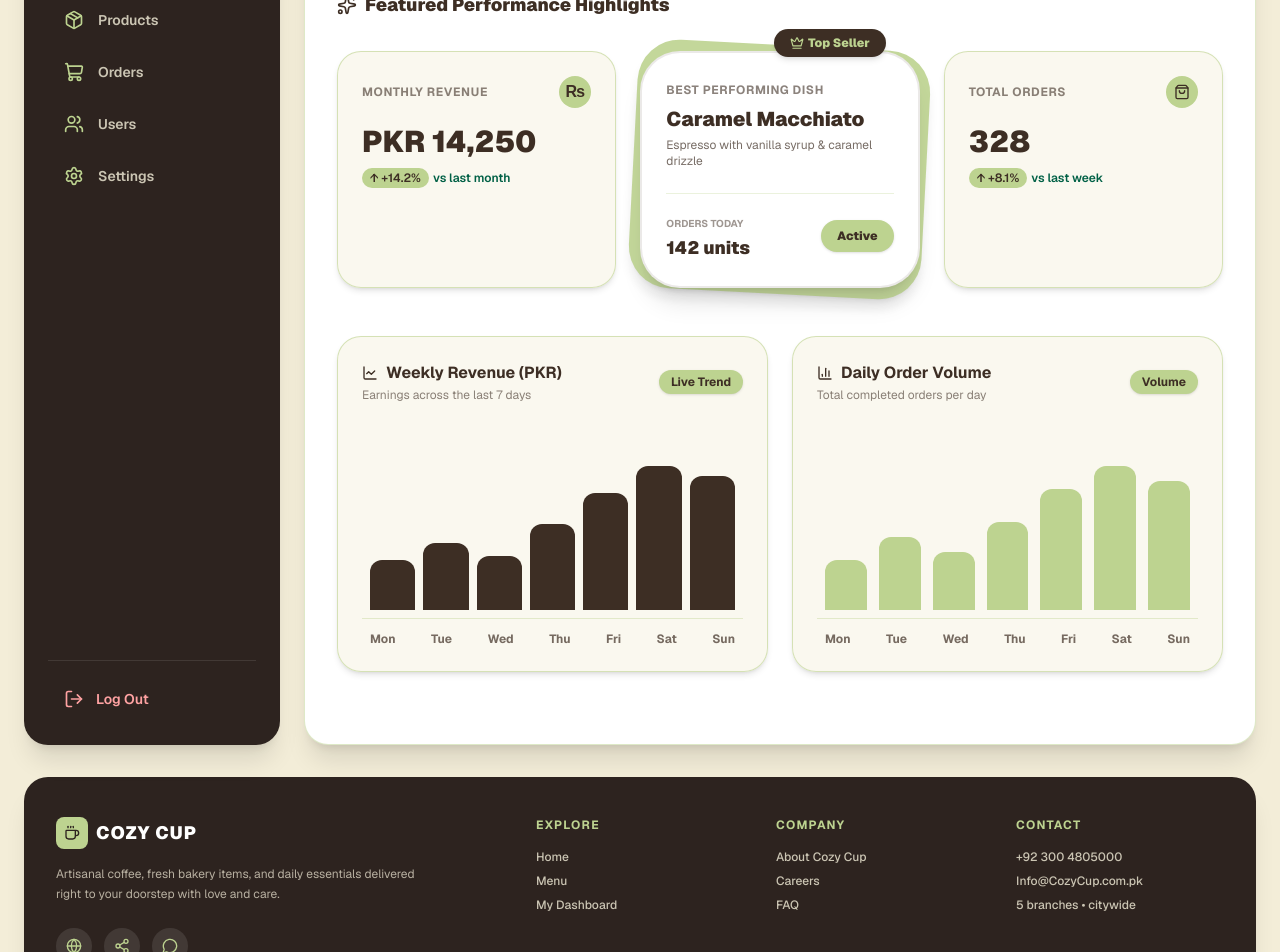
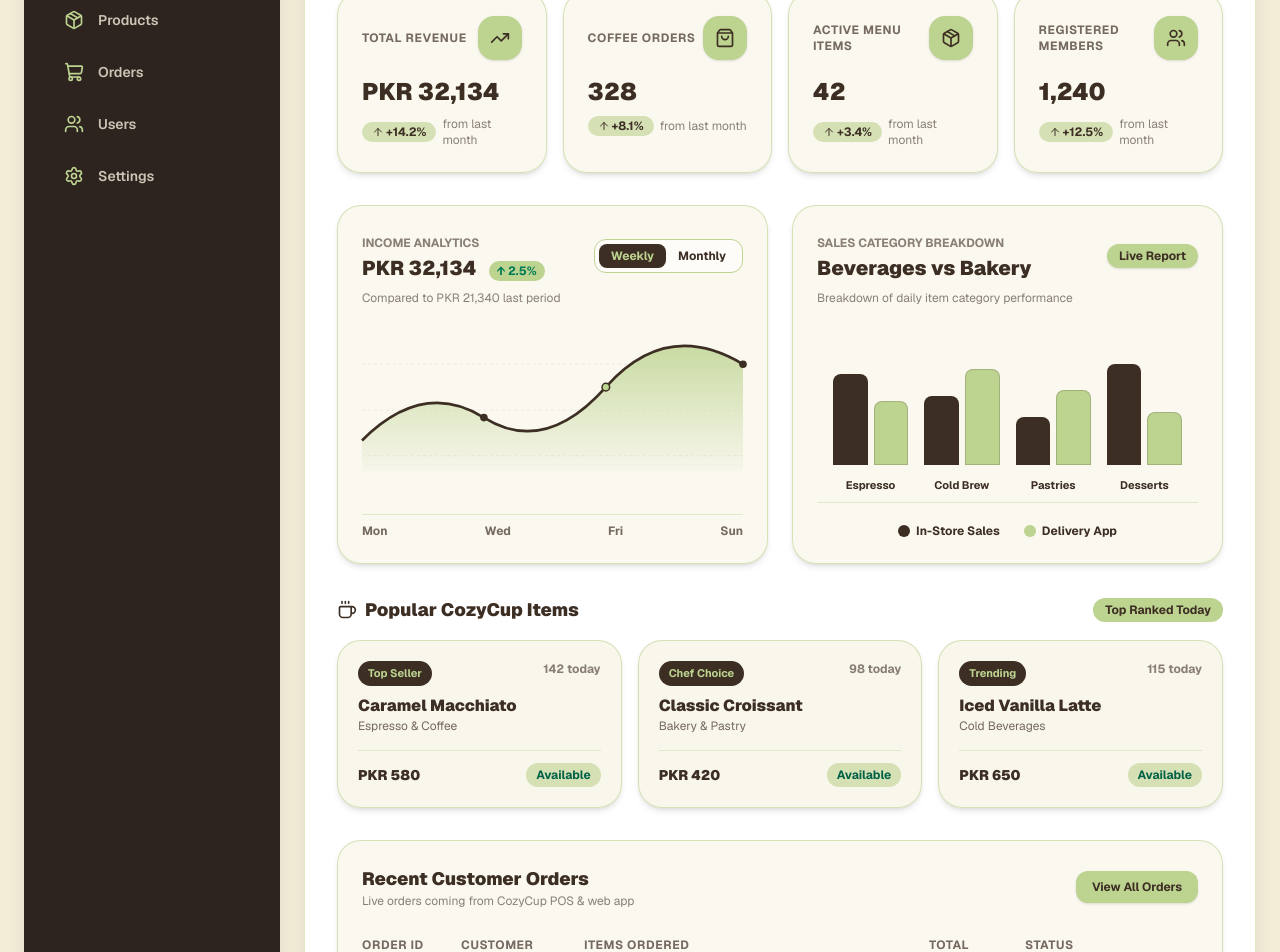
Before and after one commit to Hadiqa-Ehsan/CozyCup, a Next.js app: page /admin in a window 1280 px wide. Shown: the part 200-1152 px from the top of the page. Built offline with nearby package versions, Linux system fonts and the light colour scheme.

Commit message:
Restore full CozyCup recent orders, popular dishes, and add two distinct interactive graphs

```diff
--- a/src/app/admin/page.tsx
+++ b/src/app/admin/page.tsx
@@ -3,65 +3,73 @@
 import { useState, useEffect } from "react";
 import {
   ShoppingBag,
+  Users,
   TrendingUp,
+  Package,
+  ArrowUp,
   Search,
   Bell,
-  Sparkles,
+  Activity,
   Crown,
-  BarChart3,
-  LineChart
+  Coffee,
+  Clock,
+  CheckCircle2,
+  AlertCircle
 } from "lucide-react";
 
 export default function AdminDashboard() {
   const [revenue, setRevenue] = useState(0);
   const [ordersCount, setOrdersCount] = useState(0);
+  const [productsCount, setProductsCount] = useState(0);
+  const [usersCount, setUsersCount] = useState(0);
+
+  // Interactive state for graph period toggles (live working feel)
+  const [revenuePeriod, setRevenuePeriod] = useState<"weekly" | "monthly">("weekly");
 
   useEffect(() => {
     const timer = setTimeout(() => {
-      setRevenue(14250);
+      setRevenue(32134);
       setOrdersCount(328);
+      setProductsCount(42);
+      setUsersCount(1240);
     }, 200);
     return () => clearTimeout(timer);
   }, []);
 
-  // Weekly data for the proper charts
-  const weeklyRevenueData = [
-    { day: "Mon", amount: 1800 },
-    { day: "Tue", amount: 2400 },
-    { day: "Wed", amount: 1950 },
-    { day: "Thu", amount: 3100 },
-    { day: "Fri", amount: 4200 },
-    { day: "Sat", amount: 5600 },
-    { day: "Sun", amount: 4800 },
+  const stats = [
+    { title: "Total Revenue", value: `PKR ${revenue.toLocaleString()}`, change: "+14.2%", icon: TrendingUp },
+    { title: "Coffee Orders", value: ordersCount.toLocaleString(), change: "+8.1%", icon: ShoppingBag },
+    { title: "Active Menu Items", value: productsCount.toLocaleString(), change: "+3.4%", icon: Package },
+    { title: "Registered Members", value: usersCount.toLocaleString(), change: "+12.5%", icon: Users },
   ];
 
-  const orderVolumeData = [
-    { day: "Mon", orders: 24 },
-    { day: "Tue", orders: 35 },
-    { day: "Wed", orders: 28 },
-    { day: "Thu", orders: 42 },
-    { day: "Fri", orders: 58 },
-    { day: "Sat", orders: 75 },
-    { day: "Sun", orders: 62 },
+  const popularDishes = [
+    { name: "Caramel Macchiato", category: "Espresso & Coffee", price: "PKR 580", orders: "142 today", tag: "Top Seller" },
+    { name: "Classic Croissant", category: "Bakery & Pastry", price: "PKR 420", orders: "98 today", tag: "Chef Choice" },
+    { name: "Iced Vanilla Latte", category: "Cold Beverages", price: "PKR 650", orders: "115 today", tag: "Trending" },
   ];
 
-  const maxRevenue = 6000;
-  const maxOrders = 80;
+  const recentOrders = [
+    { id: "#CC-2841", customer: "Hadiqa Ehsan", item: "2x Caramel Macchiato, 1x Croissant", total: "PKR 1,580", status: "Pending" },
+    { id: "#CC-2840", customer: "Bilal Ahmed", item: "1x Iced Vanilla Latte", total: "PKR 650", status: "Processing" },
+    { id: "#CC-2839", customer: "Sara Malik", item: "3x Espresso Shot, 2x Blueberry Muffin", total: "PKR 2,150", status: "Delivered" },
+    { id: "#CC-2838", customer: "Usman Ali", item: "1x Mocha Frappe", total: "PKR 720", status: "Delivered" },
+  ];
 
   return (
-    <div className="space-y-8 text-[#3D2E24] font-sans pb-10">
-      {/* Top Header Card */}
+    <div className="space-y-8 text-[#3D2E24] font-sans pb-12">
+      {/* Top Header */}
       <header className="flex flex-col gap-4 rounded-3xl bg-[#F3EDD8]/80 p-6 backdrop-blur-[12px] border border-[#BDD390] shadow-md sm:flex-row sm:items-center sm:justify-between">
         <div>
           <h1 className="text-2xl font-black text-[#3D2E24]">Good evening, Admin.</h1>
-          <p className="text-sm font-medium text-[#3D2E24]/70">CozyCup Store Command Center.</p>
+          <p className="text-sm font-medium text-[#3D2E24]/70">CozyCup Café Management & Analytics Hub</p>
         </div>
         <div className="flex items-center gap-3">
           <div className="relative">
             <Search className="absolute left-3.5 top-1/2 h-4 w-4 -translate-y-1/2 text-[#3D2E24]/50" />
             <input
               type="search"
-              placeholder="Search metrics..."
+              placeholder="Search orders, menu..."
               className="rounded-2xl border border-[#BDD390] bg-white/60 py-2.5 pl-10 pr-4 text-sm font-medium text-[#3D2E24] placeholder-[#3D2E24]/40 focus:outline-none backdrop-blur-md shadow-sm"
             />
           </div>
@@ -72,137 +80,232 @@ export default function AdminDashboard() {
         </div>
       </header>
 
-      {/* OVERLAPPING FEATURED CARDS SECTION */}
-      <div className="space-y-4">
-        <h2 className="text-lg font-black text-[#3D2E24] flex items-center gap-2">
-          <Sparkles className="h-5 w-5 text-[#3D2E24]" /> Featured Performance Highlights
-        </h2>
-
-        <div className="grid grid-cols-1 gap-6 md:grid-cols-3 pt-4">
-
-          {/* Card 1 */}
-          <div className="rounded-3xl bg-[#F3EDD8]/40 p-6 backdrop-blur-[12px] border border-[#BDD390]/60 shadow-md transition-all hover:-translate-y-2">
-            <div className="flex justify-between items-center mb-4">
-              <span className="text-xs font-bold uppercase tracking-wider text-[#3D2E24]/60">Monthly Revenue</span>
-              <div className="h-8 w-8 rounded-full bg-[#BDD390] flex items-center justify-center text-[#3D2E24] font-bold">₨</div>
+      {/* 4 Stats Cards */}
+      <div className="grid grid-cols-1 gap-4 sm:grid-cols-2 lg:grid-cols-4">
+        {stats.map((stat) => (
+          <div
+            key={stat.title}
+            className="group rounded-3xl bg-[#F3EDD8]/40 p-6 backdrop-blur-[12px] border border-[#BDD390]/60 shadow-md transition-all duration-300 hover:-translate-y-1.5 hover:shadow-xl hover:border-[#3D2E24]"
+          >
+            <div className="flex items-center justify-between">
+              <span className="text-xs font-bold uppercase tracking-wider text-[#3D2E24]/70">{stat.title}</span>
+              <div className="rounded-2xl bg-[#BDD390] p-3 text-[#3D2E24] shadow-sm transition-transform group-hover:scale-110">
+                <stat.icon className="h-5 w-5" />
               </div>
-            <p className="text-3xl font-black text-[#3D2E24]">PKR {revenue.toLocaleString()}</p>
-            <p className="text-xs font-semibold text-emerald-800 mt-2 flex items-center gap-1">
-              <span className="bg-[#BDD390] px-2 py-0.5 rounded-full text-[#3D2E24]">↑ +14.2%</span> vs last month
-            </p>
+            </div>
+            <p className="mt-4 text-2xl font-black text-[#3D2E24]">{stat.value}</p>
+            <div className="mt-2 flex items-center gap-1.5 text-xs font-bold text-emerald-800">
+              <span className="flex items-center rounded-full bg-[#BDD390]/60 px-2.5 py-0.5 text-[#3D2E24]">
+                <ArrowUp className="h-3 w-3 mr-0.5" /> {stat.change}
+              </span>
+              <span className="text-[#3D2E24]/60 font-normal">from last month</span>
+            </div>
+          </div>
+        ))}
       </div>
 
-          {/* Card 2: OVERLAPPING POP-OUT CARD */}
-          <div className="relative group">
-            <div className="absolute inset-0 bg-[#BDD390] rounded-[2.5rem] rotate-3 scale-105 shadow-lg opacity-90 transition-transform group-hover:rotate-6" />
-            <div className="relative rounded-[2.5rem] bg-white p-6 shadow-xl border-2 border-[#3D2E24]/10 transition-transform hover:-translate-y-2">
-              <div className="absolute -top-6 right-8 bg-[#3D2E24] text-[#BDD390] px-4 py-1.5 rounded-full text-xs font-black shadow-md flex items-center gap-1">
-                <Crown className="h-3.5 w-3.5" /> Top Seller
+      {/* TWO UNIQUE INTERACTIVE WORKING GRAPHS (Based on reference style 1 & 2) */}
+      <div className="grid grid-cols-1 gap-6 lg:grid-cols-2">
+
+        {/* Graph 1: Smooth Income Trend Area/Line Chart (Reference Image Style) */}
+        <div className="rounded-3xl bg-[#F3EDD8]/40 p-6 backdrop-blur-[12px] border border-[#BDD390]/60 shadow-md flex flex-col justify-between">
+          <div>
+            <div className="flex items-center justify-between mb-2">
+              <div>
+                <span className="text-xs font-bold text-[#3D2E24]/60 uppercase">Income Analytics</span>
+                <h2 className="text-xl font-black text-[#3D2E24]">PKR 32,134 <span className="text-xs font-bold text-emerald-700 bg-[#BDD390] px-2 py-0.5 rounded-full ml-2">↑ 2.5%</span></h2>
               </div>
-              <span className="text-xs font-bold uppercase tracking-wider text-[#3D2E24]/60">Best Performing Dish</span>
-              <h3 className="text-xl font-black text-[#3D2E24] mt-1">Caramel Macchiato</h3>
-              <p className="text-xs text-[#3D2E24]/70 mt-1">Espresso with vanilla syrup & caramel drizzle</p>
+              <div className="flex bg-white/60 rounded-xl p-1 border border-[#BDD390]">
+                <button
+                  onClick={() => setRevenuePeriod("weekly")}
+                  className={`px-3 py-1 rounded-lg text-xs font-bold transition-all ${revenuePeriod === "weekly" ? "bg-[#3D2E24] text-[#BDD390]" : "text-[#3D2E24]"}`}
+                >
+                  Weekly
+                </button>
+                <button
+                  onClick={() => setRevenuePeriod("monthly")}
+                  className={`px-3 py-1 rounded-lg text-xs font-bold transition-all ${revenuePeriod === "monthly" ? "bg-[#3D2E24] text-[#BDD390]" : "text-[#3D2E24]"}`}
+                >
+                  Monthly
+                </button>
+              </div>
+            </div>
+            <p className="text-xs text-[#3D2E24]/60">Compared to PKR 21,340 last period</p>
+          </div>
 
-              <div className="mt-6 flex items-center justify-between pt-4 border-t border-[#BDD390]/30">
-                <div>
-                  <span className="text-[10px] font-bold text-[#3D2E24]/50 uppercase">Orders Today</span>
-                  <p className="text-lg font-black text-[#3D2E24]">142 units</p>
+          {/* SVG Smooth Curve Area Chart */}
+          <div className="my-6 relative h-40 w-full">
+            <svg className="w-full h-full overflow-visible" viewBox="0 0 500 160">
+              <defs>
+                <linearGradient id="incomeGradient" x1="0" y1="0" x2="0" y2="1">
+                  <stop offset="0%" stopColor="#BDD390" stopOpacity="0.8" />
+                  <stop offset="100%" stopColor="#BDD390" stopOpacity="0.05" />
+                </linearGradient>
+              </defs>
+              {/* Background Grid lines */}
+              <line x1="0" y1="20" x2="500" y2="20" stroke="#3D2E24" strokeOpacity="0.1" strokeDasharray="4" />
+              <line x1="0" y1="80" x2="500" y2="80" stroke="#3D2E24" strokeOpacity="0.1" strokeDasharray="4" />
+              <line x1="0" y1="140" x2="500" y2="140" stroke="#3D2E24" strokeOpacity="0.1" strokeDasharray="4" />
+
+              {/* Area fill */}
+              <path
+                d={revenuePeriod === "weekly"
+                  ? "M 0 120 Q 80 40, 160 90 T 320 50 T 500 20 L 500 160 L 0 160 Z"
+                  : "M 0 100 Q 100 20, 200 80 T 400 30 T 500 60 L 500 160 L 0 160 Z"
+                }
+                fill="url(#incomeGradient)"
+              />
+              {/* Main curve line */}
+              <path
+                d={revenuePeriod === "weekly"
+                  ? "M 0 120 Q 80 40, 160 90 T 320 50 T 500 20"
+                  : "M 0 100 Q 100 20, 200 80 T 400 30 T 500 60"
+                }
+                fill="none"
+                stroke="#3D2E24"
+                strokeWidth="3.5"
+              />
+              {/* Interactive Data Points */}
+              <circle cx="160" cy="90" r="5" fill="#3D2E24" className="transition-all hover:scale-150 cursor-pointer" />
+              <circle cx="320" cy="50" r="5" fill="#BDD390" stroke="#3D2E24" strokeWidth="2" className="transition-all hover:scale-150 cursor-pointer" />
+              <circle cx="500" cy="20" r="5" fill="#3D2E24" className="transition-all hover:scale-150 cursor-pointer" />
+            </svg>
           </div>
-                <span className="rounded-2xl bg-[#BDD390] px-4 py-2 text-xs font-black text-[#3D2E24] shadow-sm">
-                  Active
-                </span>
-              </div>
+
+          <div className="flex justify-between text-xs font-bold text-[#3D2E24]/70 pt-2 border-t border-[#BDD390]/40">
+            <span>Mon</span>
+            <span>Wed</span>
+            <span>Fri</span>
+            <span>Sun</span>
           </div>
         </div>
 
-          {/* Card 3 */}
-          <div className="rounded-3xl bg-[#F3EDD8]/40 p-6 backdrop-blur-[12px] border border-[#BDD390]/60 shadow-md transition-all hover:-translate-y-2">
-            <div className="flex justify-between items-center mb-4">
-              <span className="text-xs font-bold uppercase tracking-wider text-[#3D2E24]/60">Total Orders</span>
-              <div className="h-8 w-8 rounded-full bg-[#BDD390] flex items-center justify-center text-[#3D2E24]"><ShoppingBag className="h-4 w-4" /></div>
+        {/* Graph 2: Multi-Metric Sales Breakdown Bar Report (Reference Image Style 2) */}
+        <div className="rounded-3xl bg-[#F3EDD8]/40 p-6 backdrop-blur-[12px] border border-[#BDD390]/60 shadow-md flex flex-col justify-between">
+          <div>
+            <div className="flex items-center justify-between mb-2">
+              <div>
+                <span className="text-xs font-bold text-[#3D2E24]/60 uppercase">Sales Category Breakdown</span>
+                <h2 className="text-xl font-black text-[#3D2E24]">Beverages vs Bakery</h2>
               </div>
-            <p className="text-3xl font-black text-[#3D2E24]">{ordersCount}</p>
-            <p className="text-xs font-semibold text-emerald-800 mt-2 flex items-center gap-1">
-              <span className="bg-[#BDD390] px-2 py-0.5 rounded-full text-[#3D2E24]">↑ +8.1%</span> vs last week
-            </p>
+              <span className="text-xs font-bold text-[#3D2E24] bg-[#BDD390] px-3 py-1 rounded-full shadow-sm">Live Report</span>
+            </div>
+            <p className="text-xs text-[#3D2E24]/60">Breakdown of daily item category performance</p>
+          </div>
+
+          {/* Grouped Bar Chart Visual */}
+          <div className="h-44 flex items-end justify-between gap-4 pt-8 px-4 my-4 border-b border-[#BDD390]/40 pb-2">
+            {[
+              { label: "Espresso", bar1: 85, bar2: 60 },
+              { label: "Cold Brew", bar1: 65, bar2: 90 },
+              { label: "Pastries", bar1: 45, bar2: 70 },
+              { label: "Desserts", bar1: 95, bar2: 50 },
+            ].map((item, idx) => (
+              <div key={idx} className="flex-1 flex flex-col items-center gap-2 h-full justify-end group">
+                <div className="w-full flex items-end justify-center gap-1.5 h-full">
+                  <div
+                    style={{ height: `${item.bar1}%` }}
+                    className="w-1/2 bg-[#3D2E24] rounded-t-lg transition-all duration-300 group-hover:brightness-125"
+                  />
+                  <div
+                    style={{ height: `${item.bar2}%` }}
+                    className="w-1/2 bg-[#BDD390] rounded-t-lg border border-[#3D2E24]/20 transition-all duration-300 group-hover:brightness-90"
+                  />
+                </div>
+                <span className="text-[11px] font-bold text-[#3D2E24] mt-1">{item.label}</span>
+              </div>
+            ))}
+          </div>
+
+          <div className="flex items-center justify-center gap-6 text-xs font-bold text-[#3D2E24]">
+            <span className="flex items-center gap-1.5"><span className="h-3 w-3 rounded-full bg-[#3D2E24]" /> In-Store Sales</span>
+            <span className="flex items-center gap-1.5"><span className="h-3 w-3 rounded-full bg-[#BDD390]" /> Delivery App</span>
+          </div>
         </div>
 
       </div>
+
+      {/* POPULAR DISHES & MENU HIGHLIGHTS SECTION */}
+      <div className="space-y-4">
+        <div className="flex items-center justify-between">
+          <h2 className="text-lg font-black text-[#3D2E24] flex items-center gap-2">
+            <Coffee className="h-5 w-5 text-[#3D2E24]" /> Popular CozyCup Items
+          </h2>
+          <span className="text-xs font-bold text-[#3D2E24] bg-[#BDD390] px-3 py-1 rounded-full">Top Ranked Today</span>
         </div>
 
-      {/* PROPER ANALYTICS CHARTS SECTION */}
-      <div className="grid grid-cols-1 gap-6 lg:grid-cols-2 pt-4">
-
-        {/* Chart 1: Weekly Revenue Trend */}
-        <div className="rounded-3xl bg-[#F3EDD8]/40 p-6 backdrop-blur-[12px] border border-[#BDD390]/60 shadow-md">
-          <div className="flex items-center justify-between mb-6">
-            <div>
-              <h2 className="text-base font-bold text-[#3D2E24] flex items-center gap-2">
-                <LineChart className="h-4 w-4 text-[#3D2E24]" /> Weekly Revenue (PKR)
-              </h2>
-              <p className="text-xs text-[#3D2E24]/60 mt-0.5">Earnings across the last 7 days</p>
+        <div className="grid grid-cols-1 gap-4 md:grid-cols-3">
+          {popularDishes.map((dish, i) => (
+            <div key={i} className="rounded-3xl bg-[#F3EDD8]/50 p-5 backdrop-blur-[12px] border border-[#BDD390]/60 shadow-md transition-all hover:-translate-y-1 hover:border-[#3D2E24]">
+              <div className="flex justify-between items-start mb-2">
+                <span className="text-[11px] font-bold bg-[#3D2E24] text-[#BDD390] px-2.5 py-1 rounded-full">
+                  {dish.tag}
+                </span>
+                <span className="text-xs font-bold text-[#3D2E24]/60">{dish.orders}</span>
               </div>
-            <span className="text-xs font-bold text-[#3D2E24] bg-[#BDD390] px-3 py-1 rounded-full shadow-sm">Live Trend</span>
+              <h3 className="text-base font-black text-[#3D2E24] mt-2">{dish.name}</h3>
+              <p className="text-xs text-[#3D2E24]/70">{dish.category}</p>
+              <div className="mt-4 flex items-center justify-between pt-3 border-t border-[#BDD390]/40">
+                <span className="text-sm font-black text-[#3D2E24]">{dish.price}</span>
+                <span className="text-xs font-bold text-emerald-800 bg-[#BDD390]/60 px-2.5 py-1 rounded-xl">Available</span>
               </div>
-
-          <div className="h-48 flex items-end justify-between gap-2 pt-4 px-2 border-b border-[#BDD390]/40 pb-2">
-            {weeklyRevenueData.map((item) => {
-              const heightPercentage = (item.amount / maxRevenue) * 100;
-              return (
-                <div key={item.day} className="flex-1 flex flex-col items-center gap-2 h-full justify-end group">
-                  <span className="text-[10px] font-bold text-[#3D2E24] opacity-0 group-hover:opacity-100 transition-opacity">
-                    ₨{item.amount}
-                  </span>
-                  <div
-                    style={{ height: `${heightPercentage}%` }}
-                    className="w-full bg-[#3D2E24] rounded-t-xl transition-all duration-300 group-hover:bg-[#BDD390]"
-                  />
             </div>
-              );
-            })}
-          </div>
-          <div className="flex justify-between px-2 pt-3 text-xs font-bold text-[#3D2E24]/70">
-            {weeklyRevenueData.map((item) => (
-              <span key={item.day}>{item.day}</span>
           ))}
         </div>
       </div>
 
-        {/* Chart 2: Daily Order Volume Bar Chart */}
+      {/* RECENT ORDERS TABLE SECTION */}
       <div className="rounded-3xl bg-[#F3EDD8]/40 p-6 backdrop-blur-[12px] border border-[#BDD390]/60 shadow-md">
-          <div className="flex items-center justify-between mb-6">
+        <div className="flex items-center justify-between mb-4">
           <div>
-              <h2 className="text-base font-bold text-[#3D2E24] flex items-center gap-2">
-                <BarChart3 className="h-4 w-4 text-[#3D2E24]" /> Daily Order Volume
-              </h2>
-              <p className="text-xs text-[#3D2E24]/60 mt-0.5">Total completed orders per day</p>
+            <h2 className="text-lg font-black text-[#3D2E24]">Recent Customer Orders</h2>
+            <p className="text-xs text-[#3D2E24]/60">Live orders coming from CozyCup POS & web app</p>
           </div>
-            <span className="text-xs font-bold text-[#3D2E24] bg-[#BDD390] px-3 py-1 rounded-full shadow-sm">Volume</span>
+          <button className="text-xs font-bold text-[#3D2E24] bg-[#BDD390] px-4 py-2 rounded-xl hover:brightness-105 shadow-sm">View All Orders</button>
         </div>
 
-          <div className="h-48 flex items-end justify-between gap-3 pt-4 px-2 border-b border-[#BDD390]/40 pb-2">
-            {orderVolumeData.map((item) => {
-              const heightPercentage = (item.orders / maxOrders) * 100;
+        <div className="overflow-x-auto">
+          <table className="min-w-full divide-y divide-[#BDD390]/60">
+            <thead>
+              <tr>
+                <th className="py-3 text-left text-xs font-bold text-[#3D2E24]/70 uppercase tracking-wider">Order ID</th>
+                <th className="py-3 text-left text-xs font-bold text-[#3D2E24]/70 uppercase tracking-wider">Customer</th>
+                <th className="py-3 text-left text-xs font-bold text-[#3D2E24]/70 uppercase tracking-wider">Items Ordered</th>
+                <th className="py-3 text-left text-xs font-bold text-[#3D2E24]/70 uppercase tracking-wider">Total</th>
+                <th className="py-3 text-left text-xs font-bold text-[#3D2E24]/70 uppercase tracking-wider">Status</th>
+              </tr>
+            </thead>
+            <tbody className="divide-y divide-[#BDD390]/30">
+              {recentOrders.map((order) => {
+                const statusBadge =
+                  order.status === "Pending" ? (
+                    <span className="inline-flex items-center gap-1 rounded-full px-3 py-1 text-xs font-bold bg-amber-200 text-amber-900 border border-amber-300 animate-pulse">
+                      <Clock className="h-3 w-3" /> Pending
+                    </span>
+                  ) :
+                  order.status === "Processing" ? (
+                    <span className="inline-flex items-center gap-1 rounded-full px-3 py-1 text-xs font-bold bg-blue-200 text-blue-900 border border-blue-300">
+                      <AlertCircle className="h-3 w-3" /> Processing
+                    </span>
+                  ) : (
+                    <span className="inline-flex items-center gap-1 rounded-full px-3 py-1 text-xs font-bold bg-emerald-200 text-emerald-900 border border-emerald-300">
+                      <CheckCircle2 className="h-3 w-3" /> Delivered
+                    </span>
+                  );
+
                 return (
-                <div key={item.day} className="flex-1 flex flex-col items-center gap-2 h-full justify-end group">
-                  <span className="text-[10px] font-bold text-[#3D2E24] opacity-0 group-hover:opacity-100 transition-opacity">
-                    {item.orders}
-                  </span>
-                  <div
-                    style={{ height: `${heightPercentage}%` }}
-                    className="w-full bg-[#BDD390] rounded-t-xl transition-all duration-300 group-hover:bg-[#3D2E24]"
-                  />
-                </div>
+                  <tr key={order.id} className="transition-colors hover:bg-white/40">
+                    <td className="py-4 text-xs font-bold text-[#3D2E24]">{order.id}</td>
+                    <td className="py-4 text-xs font-medium text-[#3D2E24]">{order.customer}</td>
+                    <td className="py-4 text-xs font-medium text-[#3D2E24]/80">{order.item}</td>
+                    <td className="py-4 text-xs font-bold text-[#3D2E24]">{order.total}</td>
+                    <td className="py-4 text-xs">{statusBadge}</td>
+                  </tr>
                 );
               })}
+            </tbody>
+          </table>
         </div>
-          <div className="flex justify-between px-2 pt-3 text-xs font-bold text-[#3D2E24]/70">
-            {orderVolumeData.map((item) => (
-              <span key={item.day}>{item.day}</span>
-            ))}
-          </div>
-        </div>
-
       </div>
     </div>
   );
```
Lines whose indentation alone changed are shown as unchanged.
